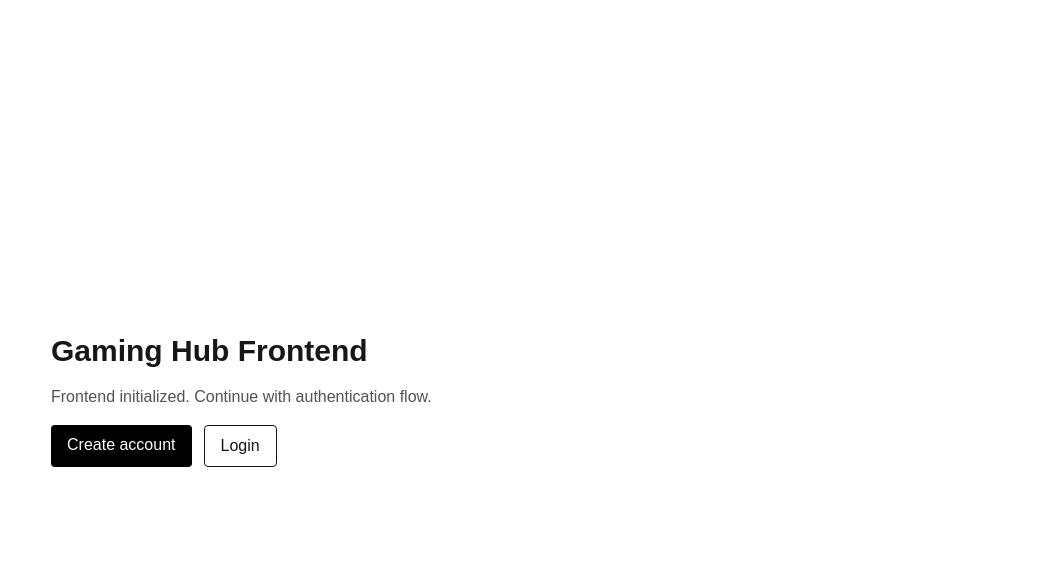
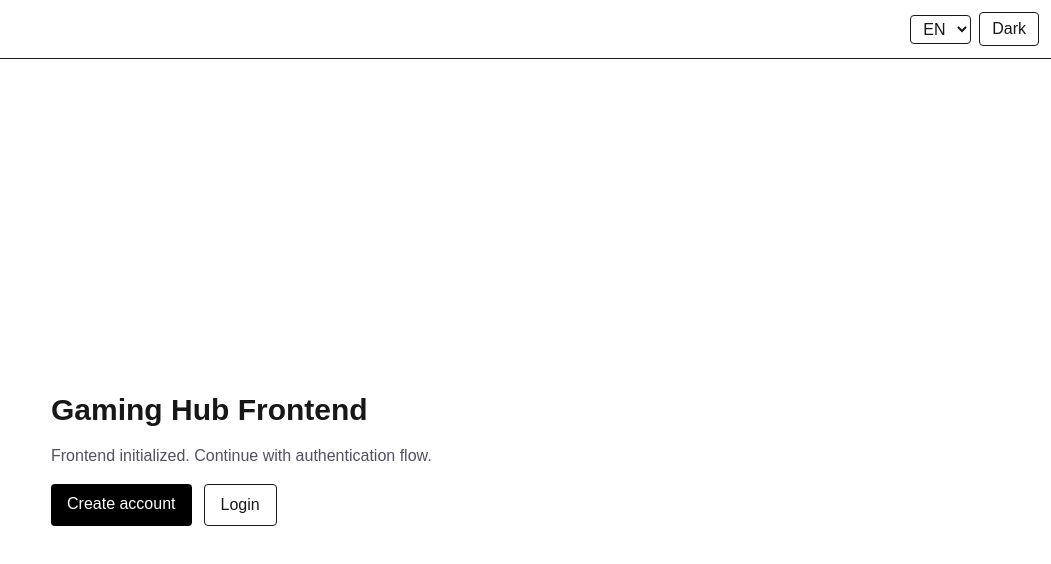
Before and after one commit to Minitsonga/Gaming-Hub, a Next.js app in the folder frontend/: page / in a window 1280 px wide. Shown: the top 564 px of the page, without its empty margins (229-1280 px from the left). Built offline with nearby package versions, Linux system fonts and the light colour scheme.

Commit message:
Add language and theme preferences

```diff
--- a/frontend/src/app/layout.tsx
+++ b/frontend/src/app/layout.tsx
@@ -1,6 +1,8 @@
 import type { Metadata } from "next";
 import { Geist, Geist_Mono } from "next/font/google";
 import "./globals.css";
+import { AppPreferencesProvider } from "../components/app-preferences";
+import { PreferencesBar } from "../components/preferences-bar";
 
 const geistSans = Geist({
   variable: "--font-geist-sans",
@@ -27,7 +29,12 @@ export default function RootLayout({
       lang="en"
       className={`${geistSans.variable} ${geistMono.variable} h-full antialiased`}
     >
-      <body className="min-h-full flex flex-col">{children}</body>
+      <body className="min-h-full flex flex-col">
+        <AppPreferencesProvider>
+          <PreferencesBar />
+          {children}
+        </AppPreferencesProvider>
+      </body>
     </html>
   );
 }
--- a/frontend/src/app/page.tsx
+++ b/frontend/src/app/page.tsx
@@ -1,18 +1,26 @@
+"use client";
+
 import Link from "next/link";
+import { useAppPreferences } from "../components/app-preferences";
 
 export default function Home() {
+  const { t } = useAppPreferences();
+
   return (
     <main className="mx-auto flex min-h-screen w-full max-w-3xl flex-col items-start justify-center gap-4 p-6">
-      <h1 className="text-3xl font-semibold">Gaming Hub Frontend</h1>
+      <h1 className="text-3xl font-semibold">{t("Gaming Hub Frontend", "Frontend Gaming Hub")}</h1>
       <p className="text-zinc-600">
-        Frontend initialized. Continue with authentication flow.
+        {t(
+          "Frontend initialized. Continue with authentication flow.",
+          "Frontend initialise. Continue avec le flux d'authentification."
+        )}
       </p>
       <div className="flex gap-3">
         <Link className="rounded bg-black px-4 py-2 text-white" href="/register">
-          Create account
+          {t("Create account", "Creer un compte")}
         </Link>
         <Link className="rounded border px-4 py-2" href="/login">
-          Login
+          {t("Login", "Connexion")}
         </Link>
       </div>
     </main>
--- /dev/null
+++ b/frontend/src/components/app-preferences.tsx
@@ -0,0 +1,59 @@
+"use client";
+
+import { createContext, ReactNode, useContext, useEffect, useMemo, useState } from "react";
+
+type Language = "en" | "fr";
+type Theme = "light" | "dark";
+
+type PreferencesContextValue = {
+  language: Language;
+  theme: Theme;
+  setLanguage: (language: Language) => void;
+  setTheme: (theme: Theme) => void;
+  t: (en: string, fr: string) => string;
+};
+
+const PreferencesContext = createContext<PreferencesContextValue | null>(null);
+
+export function AppPreferencesProvider({ children }: { children: ReactNode }) {
+  const [language, setLanguage] = useState<Language>(() => {
+    if (typeof window === "undefined") return "en";
+    const savedLanguage = localStorage.getItem("language");
+    return savedLanguage === "fr" ? "fr" : "en";
+  });
+  const [theme, setTheme] = useState<Theme>(() => {
+    if (typeof window === "undefined") return "light";
+    const savedTheme = localStorage.getItem("theme");
+    return savedTheme === "dark" ? "dark" : "light";
+  });
+
+  useEffect(() => {
+    localStorage.setItem("language", language);
+  }, [language]);
+
+  useEffect(() => {
+    localStorage.setItem("theme", theme);
+    document.documentElement.classList.toggle("dark", theme === "dark");
+  }, [theme]);
+
+  const value = useMemo<PreferencesContextValue>(
+    () => ({
+      language,
+      theme,
+      setLanguage,
+      setTheme,
+      t: (en, fr) => (language === "fr" ? fr : en),
+    }),
+    [language, theme]
+  );
+
+  return <PreferencesContext.Provider value={value}>{children}</PreferencesContext.Provider>;
+}
+
+export function useAppPreferences() {
+  const context = useContext(PreferencesContext);
+  if (!context) {
+    throw new Error("useAppPreferences must be used inside AppPreferencesProvider");
+  }
+  return context;
+}
--- /dev/null
+++ b/frontend/src/components/preferences-bar.tsx
@@ -0,0 +1,29 @@
+"use client";
+
+import { useAppPreferences } from "./app-preferences";
+
+export function PreferencesBar() {
+  const { language, theme, setLanguage, setTheme, t } = useAppPreferences();
+
+  return (
+    <div className="flex w-full items-center justify-end gap-2 border-b p-3">
+      <select
+        className="rounded border px-2 py-1"
+        value={language}
+        onChange={(event) => setLanguage(event.target.value as "en" | "fr")}
+        aria-label={t("Language", "Langue")}
+      >
+        <option value="en">EN</option>
+        <option value="fr">FR</option>
+      </select>
+
+      <button
+        type="button"
+        className="rounded border px-3 py-1"
+        onClick={() => setTheme(theme === "dark" ? "light" : "dark")}
+      >
+        {theme === "dark" ? t("Light", "Clair") : t("Dark", "Sombre")}
+      </button>
+    </div>
+  );
+}
```
